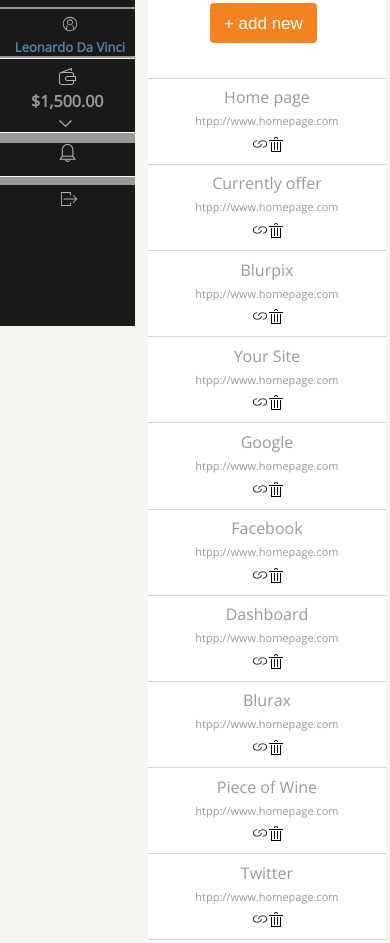
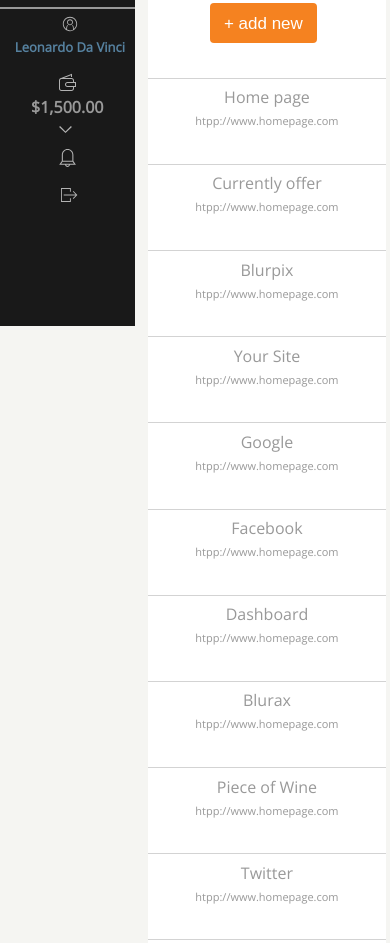
Before and after one commit to radex171/first-project, a website: page index.html in a window 390 px wide. Shown: the part 533-1476 px from the top of the page. Drawn offline with nearby package versions, Linux system fonts and the light colour scheme.

Commit message:
correct project - for code review[v 1.0]

```diff
--- a/index.html
+++ b/index.html
@@ -115,16 +115,16 @@
 
                     <div class="links-list">
                         <ul>
-                            <li><div class="name-position">Home page</div><div class="link-position"><a href="www.homepage.com">htpp://www.homepage.com</a></div><div class="icon-position"><img src="images/icons/links.svg" class="orange-icon"><img src="images/icons/trash.svg"></div></li>
-                            <li><div class="name-position">Currently offer</div><div class="link-position"><a href="www.homepage.com">htpp://www.homepage.com</a></div><div class="icon-position"><img src="images/icons/links.svg" v><img src="images/icons/trash.svg"></div></li>
-                            <li><div class="name-position">Blurpix</div><div class="link-position"><a href="www.homepage.com">htpp://www.homepage.com</a></div><div class="icon-position"><img src="images/icons/links.svg" class="orange-icon"><img src="images/icons/trash.svg"></div></li>
-                            <li><div class="name-position">Your Site</div><div class="link-position"><a href="www.homepage.com">htpp://www.homepage.com</a></div><div class="icon-position"><img src="images/icons/links.svg" class="orange-icon"><img src="images/icons/trash.svg"></div></li>
-                            <li><div class="name-position">Google</div><div class="link-position"><a href="www.homepage.com">htpp://www.homepage.com</a></div><div class="icon-position"><img src="images/icons/links.svg" class="orange-icon"><img src="images/icons/trash.svg"></div></li>
-                            <li><div class="name-position">Facebook</div><div class="link-position"><a href="www.homepage.com">htpp://www.homepage.com</a></div><div class="icon-position"><img src="images/icons/links.svg" class="orange-icon"><img src="images/icons/trash.svg"></div></li>
-                            <li><div class="name-position">Dashboard</div><div class="link-position"><a href="www.homepage.com">htpp://www.homepage.com</a></div><div class="icon-position"><img src="images/icons/links.svg" class="orange-icon"><img src="images/icons/trash.svg"></div></li>
-                            <li><div class="name-position">Blurax</div><div class="link-position"><a href="www.homepage.com">htpp://www.homepage.com</a></div><div class="icon-position"><img src="images/icons/links.svg" class="orange-icon"><img src="images/icons/trash.svg"></div></li>
-                            <li><div class="name-position">Piece of Wine</div><div class="link-position"><a href="www.homepage.com">htpp://www.homepage.com</a></div><div class="icon-position"><img src="images/icons/links.svg" class="orange-icon"><img src="images/icons/trash.svg"></div></li>
-                            <li class="last-line"><div class="name-position">Twitter</div><div class="link-position"><a href="www.homepage.com">htpp://www.homepage.com</a></div><div class="icon-position"><img src="images/icons/links.svg" class="orange-icon"><img src="images/icons/trash.svg"></div></li>
+                            <li><div class="name-position">Home page</div><div class="link-position"><a href="www.homepage.com">htpp://www.homepage.com</a></div><div class="icon-position"><img src="images/icons/link-orange.svg" class="orange-icon"><img src="images/icons/trash.svg"></div></li>
+                            <li><div class="name-position">Currently offer</div><div class="link-position"><a href="www.homepage.com">htpp://www.homepage.com</a></div><div class="icon-position"><img src="images/icons/link-orange.svg" v><img src="images/icons/trash.svg"></div></li>
+                            <li><div class="name-position">Blurpix</div><div class="link-position"><a href="www.homepage.com">htpp://www.homepage.com</a></div><div class="icon-position"><img src="images/icons/link-orange.svg" class="orange-icon"><img src="images/icons/trash.svg"></div></li>
+                            <li><div class="name-position">Your Site</div><div class="link-position"><a href="www.homepage.com">htpp://www.homepage.com</a></div><div class="icon-position"><img src="images/icons/link-orange.svg" class="orange-icon"><img src="images/icons/trash.svg"></div></li>
+                            <li><div class="name-position">Google</div><div class="link-position"><a href="www.homepage.com">htpp://www.homepage.com</a></div><div class="icon-position"><img src="images/icons/link-orange.svg" class="orange-icon"><img src="images/icons/trash.svg"></div></li>
+                            <li><div class="name-position">Facebook</div><div class="link-position"><a href="www.homepage.com">htpp://www.homepage.com</a></div><div class="icon-position"><img src="images/icons/link-orange.svg" class="orange-icon"><img src="images/icons/trash.svg"></div></li>
+                            <li><div class="name-position">Dashboard</div><div class="link-position"><a href="www.homepage.com">htpp://www.homepage.com</a></div><div class="icon-position"><img src="images/icons/link-orange.svg" class="orange-icon"><img src="images/icons/trash.svg"></div></li>
+                            <li><div class="name-position">Blurax</div><div class="link-position"><a href="www.homepage.com">htpp://www.homepage.com</a></div><div class="icon-position"><img src="images/icons/link-orange.svg" class="orange-icon"><img src="images/icons/trash.svg"></div></li>
+                            <li><div class="name-position">Piece of Wine</div><div class="link-position"><a href="www.homepage.com">htpp://www.homepage.com</a></div><div class="icon-position"><img src="images/icons/link-orange.svg" class="orange-icon"><img src="images/icons/trash.svg"></div></li>
+                            <li class="last-line"><div class="name-position">Twitter</div><div class="link-position"><a href="www.homepage.com">htpp://www.homepage.com</a></div><div class="icon-position"><img src="images/icons/link-orange.svg" class="orange-icon"><img src="images/icons/trash.svg"></div></li>
                         </ul>
                         <button class="second-button"><p>+ add new</p></button>
                     </div>
--- a/sass/_media.scss
+++ b/sass/_media.scss
@@ -18,11 +18,13 @@
                     margin: 20px 14%;
                 }
             }
+
             p {
                 margin: 0;
                 width: 100%;
                 text-align: center;
             }
+
             .chart-images img {
                 width: 80%;
             }
@@ -37,8 +39,8 @@
     }
 }
 .links {
+    height: 850px;
 
-    height: 850px;
     .first-button, .links-list .second-button {
         width: 25%;
         margin: 5% 38%;
@@ -55,8 +57,17 @@
         "sidebar content"
         "top-bar content";
 
+        .container-sidebar .list-menu {
+            height: 250px;
+
+            ul li {
+                height: 23px;
+            }
+        }
+
         .links {
             height: 1380px;
+
             ul{
                 padding: 0;
 
@@ -65,9 +76,9 @@
                     padding: 4% 20% 4% 20%;
                     height: 70px;
                     display: block;
-
                     float: left;
                     text-align: center;
+
                     .name-position, .link-position, .icon-position {
                         display: block;
                         margin: 0;
@@ -77,8 +88,6 @@
                             padding: 0;
                             display: block;
                         }
-
-
                     }
 
                     .icon-position {
@@ -92,7 +101,6 @@
     .sidebar {
         padding: 0;
         position: fixed;
-
    }
 
    .top-bar {
@@ -111,11 +119,10 @@
         "cash"
         "notification"
         "logout";
-    height: 100vh;
-    top:67%;
+        top:63%;
     }
     .profile, .cash, .notification, .logout {
-
+        height: 42px;
         margin: 0;
         padding: 0;
         background-color: $paragraph-color;
@@ -128,13 +135,10 @@
     .logout {
         padding: 18px 35%;
 
-
-
         img {
             padding-top: 0;
         }
     }
-
 }
 
 @media(max-width: 770px) {
@@ -142,22 +146,27 @@
     .container{
         grid-template-columns: 2fr 3.7fr;
     }
+
     .content {
         margin-top: 0;
 
         .chart {
             margin: 0;
+
             .table {
                 padding: 0;
                 width: 96%;
                 margin: 0 2%;
+
                 .name-cell {
                     margin: 0 2%;
                     width: 98%;
+
                     span {
                         width:88%;
                     }
                 }
+
                 .value-cell {
                     width: 10%;
 
@@ -182,12 +191,14 @@
            .burger-menu {
                display: inline-block;
                width: 100%;
+
                .text {
                    float: none;
                    width: 86%;
                    height: 30px;
                    padding: 10px 0 0 14%;
                }
+
                .button {
                    left: 46%;
                }
@@ -202,6 +213,7 @@
                     li {
                         height: 25px;
                         margin: 0;
+
                         a img {
                         padding-left: 14px;
                         margin-right: 6px;
@@ -211,9 +223,11 @@
                 }
             }
         }
+
         .container-sidebar, .top-bar{
             height: 100vh;
         }
+
         .under-menu {
 
             p {
@@ -223,19 +237,19 @@
             .listMenagers {
                 margin: 7px 0 0 0;
             }
-
-
         }
 
         .top-bar {
             top: 64%;
             height: 212px;
+
             .blank-col {
                 display: none;
             }
 
             .profile {
-                height: 47px;
+                height: 56px;
+
                 img {
                     margin: 0 40%;
                     padding: 7px 0 0 6%;
@@ -247,22 +261,20 @@
             }
 
             .cash {
-                height: 73px;
-                margin: 2px 0 ;
-                border-top: 1px $light-gray solid;
-                border-bottom: 1px $light-gray solid;;
+                height: 83px;
+
                 img {
                     padding: 8px 0 0 44%;
                 }
+
                 .wallet-value {
                     margin: 5px 0 0 23%;
                     font-size: 16px;
                 }
             }
+
             .notification {
                 height: 33px;
-                margin: 8px 0;
-                border-bottom: 1px $light-gray solid;;
 
                 img {
                     padding: 0;
@@ -285,6 +297,7 @@
                 padding: 32px 0 0 3.8%;
             }
         }
+
         .chart {
             height: 330px;
 
@@ -299,6 +312,7 @@
 
             .links-title {
             height: 34px;
+
             p {
                 padding: 0;
                 margin-top: 12px;
@@ -309,6 +323,7 @@
             .links {
                 width: 100%;
                 height: 1090px;
+
                 .first-button  {
                     width: 45%;
                     margin: 5% 26%;
@@ -323,8 +338,10 @@
             ul li {
                 padding: 4% 12.5%;
                 width: 100%;
+
                 .link-position {
                     display: inline-block;
+
                     a {
                         font-size: 11px;
                     }
@@ -342,6 +359,7 @@
             .container-sidebar {
                 .list-menu {
                     height:200px;
+
                     ul li {
                         height: 16px;
                         margin: 6px 0;
--- a/sass/components/_burger-menu.scss
+++ b/sass/components/_burger-menu.scss
@@ -6,12 +6,11 @@
     position: relative;
     left: 38px;
     top: 8px;
+
     .hamb-menu {
-
         display: inline-block;
         cursor: pointer;
         background-color: transparent;
-
         margin: 0;
 
         .hamb-box {
@@ -26,7 +25,6 @@
                 top: 50%;
                 transform: translateY(-50%);
                 transition: background-color .2s .3s ease-in-out;
-
             }
 
             .box-line::before,
@@ -39,7 +37,7 @@
                 top: -6px;
                 left: 0;
                 transition: transform .2s .2s ease-in-out;
-                }
+            }
 
             .box-line::after {
                 top: 6px;
--- a/sass/sections/_content.scss
+++ b/sass/sections/_content.scss
@@ -7,11 +7,10 @@
     height: 90vh;
     width: 96.8%;
     margin: 30px 2% 0 1.4%;
-
     grid-gap: 1fr;
 }
+
 .general-statistic {
-
     width: 100%;
     margin-top: 0;
     display: inline-block;
@@ -60,6 +59,7 @@
             &:hover {
             border-color: $dark-gray;
             }
+
             .first-input, .second-input {
                 width: 42%;
                 height: 38px;
@@ -119,6 +119,7 @@
         padding-top: 40px;
         display: flex;
         flex-wrap: wrap;
+
         .name-cell {
             height: 24px;
             width: 315px;
@@ -169,16 +170,13 @@
 
     .links {
         width: 100%;
-
     }
 }
 
 .link-row {
-
     height: 600px;
 
     .links-title {
-
         width: 100%;
         margin-top: 0;
         display: inline-block;
@@ -232,9 +230,6 @@
             grid-template-areas:
             "name-link link icon-link";
 
-            &:hover {
-                background-color: $light-gray;
-            }
             .name-position {
                 grid-area: name-link;
                 padding: 16px 0 0 15px;
@@ -253,24 +248,33 @@
                 }
             }
 
-
-
             .icon-position {
                 grid-area: icon-link;
                 width: 91px;
                 padding: 22px 0 0 17%;
 
                 img {
-                    display: block;
+                    visibility: hidden;
                     width: 16px;
                     height: 16px;
                     float: left;
                     padding-left: 19px;
-
                 }
             }
 
+            &:hover {
+                background-color: $light-gray;
+
+                .icon-position img {
+                    visibility: visible;
+                }
+
+                .orange-icon {
+                    fill: $orange;
+                }
+            }
         }
+
         .last-line {
             border-bottom: 1px lightgray solid;
         }
--- a/sass/sections/_top-bar.scss
+++ b/sass/sections/_top-bar.scss
@@ -17,7 +17,6 @@
         height: 60px;
         background-color: white;
         grid-area: blank;
-
     }
 
     .cash {
@@ -26,6 +25,7 @@
         float: left;
         grid-area: cash;
         margin: 0 1px;
+
         img {
             padding: 19px 1% 0 10%;
             height: 18px;
@@ -43,6 +43,7 @@
             padding: 28px 0 0 12px;
         }
     }
+
     .notification {
         height: 60px;
         background-color: white;
@@ -55,14 +56,14 @@
             padding: 20px 0 0 0;
         }
     }
+
     .profile {
         height: 60px;
         background-color: white;
         margin: 0 1px;
+        grid-area: profile;
 
-        grid-area: profile;
         img {
-
             height: 16px;
             padding: 22px  0 0 7%;
             float: left;
@@ -81,6 +82,7 @@
         background-color: white;
         grid-area: logout;
         margin: 0;
+
         img {
             height: 14px;
             padding: 22px 0 0 20px ;
--- a/sass/style.scss
+++ b/sass/style.scss
@@ -1,7 +1,6 @@
 //--layout--//
 @import 'variables';
 @import 'layout';
-
 
 //--sections--//
 @import 'mixins';
```
Also changed, not shown: sass/_layout.scss (+4 -6 lines), sass/sections/_sidebar.scss (+2 -9 lines), css/style.css, images/icons/link-orange.svg (added), 2 other files. Lines whose indentation alone changed are shown as unchanged.
